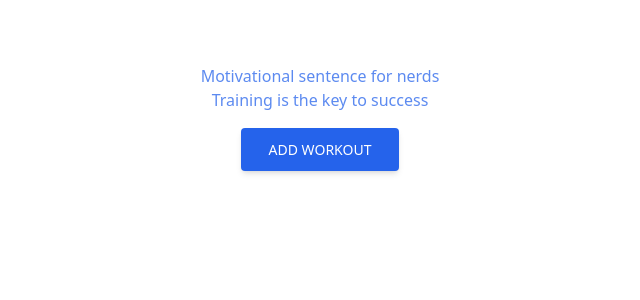
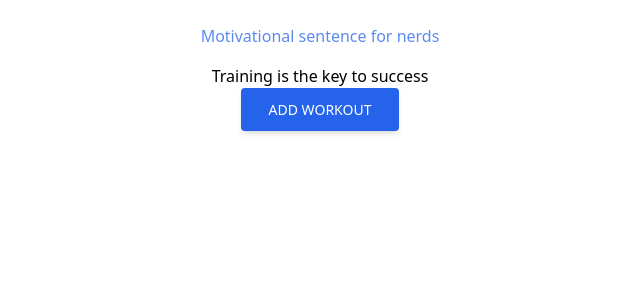
Before and after one commit to kktr/FitoFitFrontend, a Next.js app: page /workouts in a window 1280 px wide. Shown: the top 300 px of the page, without its empty margins (320-960 px from the left). Built offline with nearby package versions, Linux system fonts and the light colour scheme.

Commit message:
refactor: create component WorkoutsWeekSummary, improve semantic

```diff
--- /dev/null
+++ b/components/WorkoutsWeekSummary.tsx
@@ -0,0 +1,14 @@
+import React, { useContext } from 'react';
+import { WorkoutsContext } from '@pages/workouts';
+import { IWorkoutsContext } from '@interfaces/IWorkoutsContext';
+import { getWorkoutsWeekSummary } from '../helpers/getWorkoutsWeekSummary';
+
+export function WorkoutsWeekSummary() {
+  const { workoutsList } = useContext(WorkoutsContext) as IWorkoutsContext;
+
+  return (
+    <h2 className="mt-2 p-4 text-blue-600/75 text-center">
+      {getWorkoutsWeekSummary(workoutsList)}
+    </h2>
+  );
+}
--- a/dtos/workout.ts
+++ b/dtos/workout.ts
@@ -1,4 +1,5 @@
-import { IWorkout, IWorkoutsType, workoutsTypes } from '../interfaces/IWorkout';
+import { IWorkout } from '../interfaces/IWorkout';
+import { IWorkoutsType, workoutsTypes } from '../interfaces/IWorkoutsType';
 
 import {
   IsInt,
--- a/helpers/getTrainingWeekSummary.ts
+++ b/helpers/getWorkoutsWeekSummary.ts
@@ -1,7 +1,7 @@
 import { IWorkoutsList } from '../interfaces/IWorkout';
 import { sortWorkoutsByDate } from './sortWorkoutsByDate';
 
-export const getTrainingWeekSummary = (tasksList: IWorkoutsList) => {
+export const getWorkoutsWeekSummary = (tasksList: IWorkoutsList) => {
   const trainingLevels = [
     'a Coach potato',
     'a Beginner',
--- a/helpers/sortWorkoutsByDate.ts
+++ b/helpers/sortWorkoutsByDate.ts
@@ -66,19 +66,21 @@ export const sortWorkoutsByDate = (
   return workoutsLastWeekSummary;
 };
 
-const date = moment();
+// TODO - idea how sortWorkoutsByDate
+
+const dateData = moment();
 
 const arrayOfDays = [
-  [date, date, date],
-  [date, date],
-  [date],
-  [date],
-  [date],
-  [date],
-  [date],
-  [date, date, date, date, date],
-  [date, date, date, date, date],
-  [date],
+  [dateData, dateData, dateData],
+  [dateData, dateData],
+  [dateData],
+  [dateData],
+  [dateData],
+  [dateData],
+  [dateData],
+  [dateData, dateData, dateData, dateData, dateData],
+  [dateData, dateData, dateData, dateData, dateData],
+  [dateData],
 ];
 
 const getNumberOfWorkouts = (givenArray: any[], from: number, to: number) => {
--- a/pages/workouts.tsx
+++ b/pages/workouts.tsx
@@ -1,10 +1,10 @@
+import React, { createContext, useEffect, useState } from 'react';
+import Link from 'next/link';
+import { IWorkoutsList } from '../interfaces/IWorkout';
+import { IWorkoutsContext } from '../interfaces/IWorkoutsContext';
+import { WorkoutsWeekSummary } from '../components/WorkoutsWeekSummary';
+import { WorkoutsBarChart } from '../components/WorkoutsBarChart';
 import { WorkoutsList } from './../components/WorkoutsList';
-import React, { createContext, useEffect, useState } from 'react';
-import { IWorkoutsList } from '../interfaces/IWorkout';
-import { getTrainingWeekSummary } from '../helpers/getTrainingWeekSummary';
-import Link from 'next/link';
-import { IWorkoutsContext } from '../interfaces/IWorkoutsContext';
-import { WorkoutsBarChart } from '../components/WorkoutsBarChart';
 
 export const WorkoutsContext = createContext<IWorkoutsContext | null>(null);
 
@@ -56,21 +56,23 @@ export default function Workouts() {
   return (
     <div className="flex flex-col w-full items-center">
       <p id="DUPA">{process.env.NEXT_PUBLIC_ANALYTICS_ID}</p>
-      <div className="mt-2 p-4 text-blue-600/75 text-center">
-        {workoutsList && getTrainingWeekSummary(workoutsList)}
-      </div>
-      <div className="mt-2 p-4 text-blue-600/75 text-center">
-        <h2>Motivational sentence for nerds</h2>
-        <p className="transition-all">{motivationSentence}</p>
-      </div>
+
+      <h2 className="mt-2 p-4 text-blue-600/75 text-center">
+        Motivational sentence for nerds
+      </h2>
+
+      <p className="transition-all">{motivationSentence}</p>
 
       {workoutsList && (
-        <>
+        <main>
           <WorkoutsContext.Provider value={{ workoutsList, setWorkoutsList }}>
+            <WorkoutsWeekSummary />
+
             <WorkoutsBarChart />
+
             <WorkoutsList />
           </WorkoutsContext.Provider>
-        </>
+        </main>
       )}
 
       <Link
```
Also changed, not shown: components/WorkoutsList.tsx (+12 -20 lines), interfaces/IWorkout.ts (+1 -46 lines), interfaces/IWorkoutsContext.tsx (+0 -38 lines), interfaces/IWorkoutsType.ts (added, +8 -0 lines), pages/addworkout.tsx (+10 -1 lines), pages/index.tsx (+4 -5 lines).
